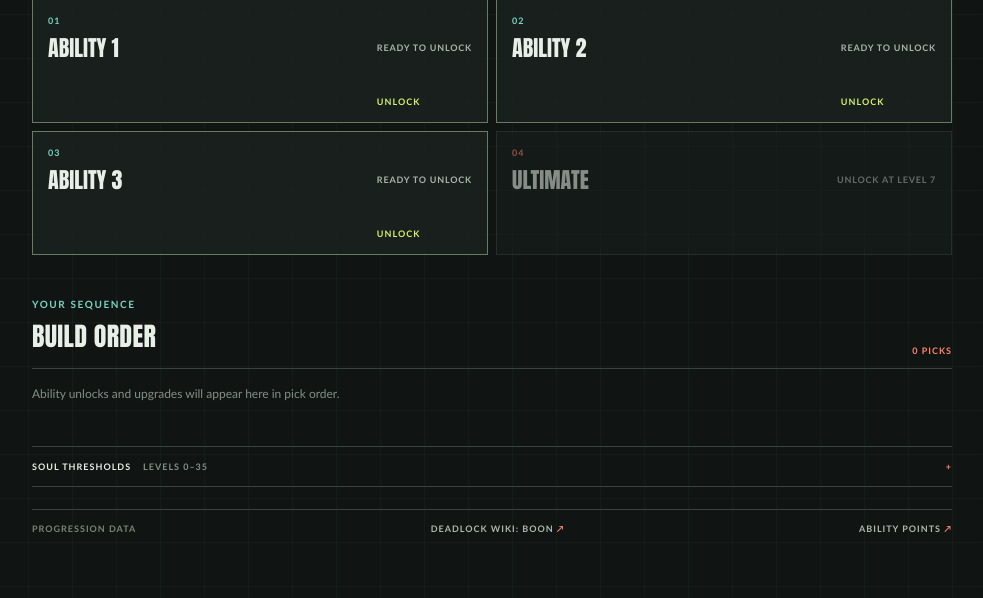
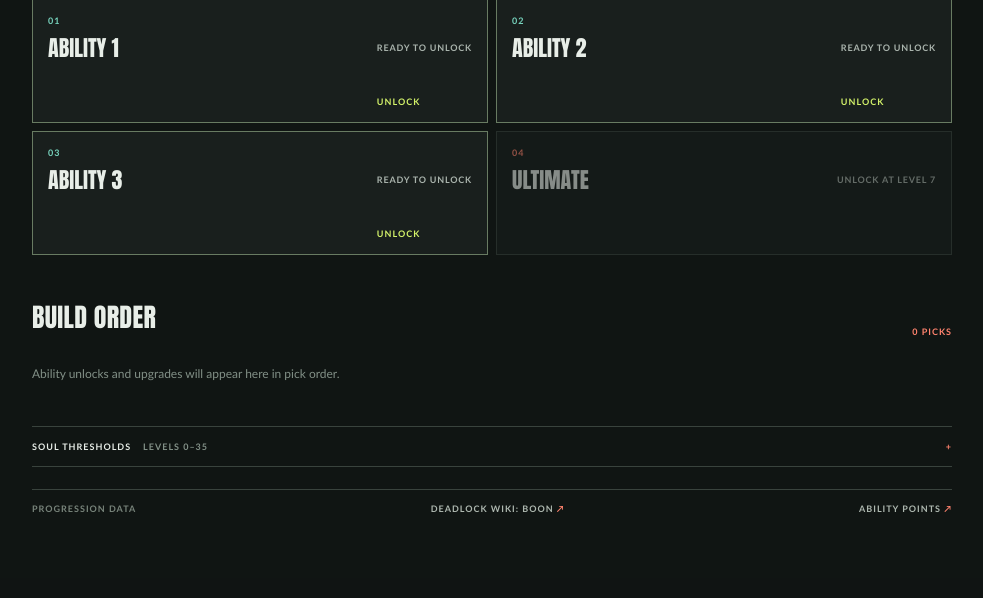
Before and after one commit to LittleBitwise/BoonPlanner, a Flask app: page / in a window 1280 px wide. Shown: the part 470-1068 px from the top of the page, without its empty margins (148-1131 px from the left). After the commit the page ends 982 px from the top, so only its background shows below. Run offline with Flask 3, Linux system fonts and the light colour scheme.

Commit message:
visual cleanup

```diff
--- a/static/styles.css
+++ b/static/styles.css
@@ -21,7 +21,6 @@ body {
   margin: 0;
   color: var(--paper);
   background-color: var(--ink);
-  background-image: linear-gradient(rgba(190, 218, 196, .035) 1px, transparent 1px), linear-gradient(90deg, rgba(190, 218, 196, .035) 1px, transparent 1px);
   background-size: 44px 44px;
 }
 
@@ -95,13 +94,13 @@ h2 { margin: 5px 0 0; font-family: Impact, "Arial Narrow", sans-serif; font-size
 .ability-next { grid-column: 1; color: #829087; font-size: 9px; font-weight: 700; letter-spacing: .6px; }
 .ability-action { grid-column: 2; grid-row: 4; color: var(--acid); font-size: 9px; font-weight: 900; letter-spacing: 1px; }
 .build-section { margin-top: 37px; }
-.section-heading { display: flex; align-items: end; justify-content: space-between; gap: 16px; padding-bottom: 12px; border-bottom: 1px solid var(--line); }
+.section-heading { display: flex; align-items: end; justify-content: space-between; gap: 16px; padding-bottom: 12px; }
 .section-heading h2 { margin-top: 5px; }
 .order-count { color: var(--coral); font-size: 9px; font-weight: 800; letter-spacing: 1px; }
 .empty-order { margin: 0; padding: 17px 0; color: #829087; font-size: 12px; }
 .build-order { display: grid; gap: 0; margin: 0; }
 .build-order[hidden] { display: none; }
-.ability-track { display: grid; min-height: 64px; grid-template-columns: 104px minmax(0, 1fr); align-items: center; gap: 12px; border-bottom: 1px solid rgba(57, 67, 61, .8); }
+.ability-track { display: grid; min-height: 64px; grid-template-columns: 104px minmax(0, 1fr); align-items: center; gap: 12px; }
 .track-name { color: var(--paper); font-size: 10px; font-weight: 800; }
 .track-line { position: relative; display: grid; min-width: 0; min-height: 46px; grid-template-columns: repeat(16, minmax(0, 1fr)); align-items: center; gap: 2px; overflow: hidden; }
 .track-line::before { position: absolute; top: 50%; right: 0; left: 0; height: 1px; background: #46534a; content: ""; }
--- a/templates/index.html
+++ b/templates/index.html
@@ -61,7 +61,7 @@
       </div>
 
       <section class="build-section" aria-labelledby="buildTitle">
-        <div class="section-heading"><div><span class="label">YOUR SEQUENCE</span><h2 id="buildTitle">BUILD ORDER</h2></div><span class="order-count" id="orderCount">0 PICKS</span></div>
+        <div class="section-heading"><div><h2 id="buildTitle">BUILD ORDER</h2></div><span class="order-count" id="orderCount">0 PICKS</span></div>
         <p class="empty-order" id="emptyOrder">Ability unlocks and upgrades will appear here in pick order.</p>
         <div class="build-order" id="buildOrder" role="list" aria-label="Ability assignment order" aria-live="polite"></div>
       </section>
```
